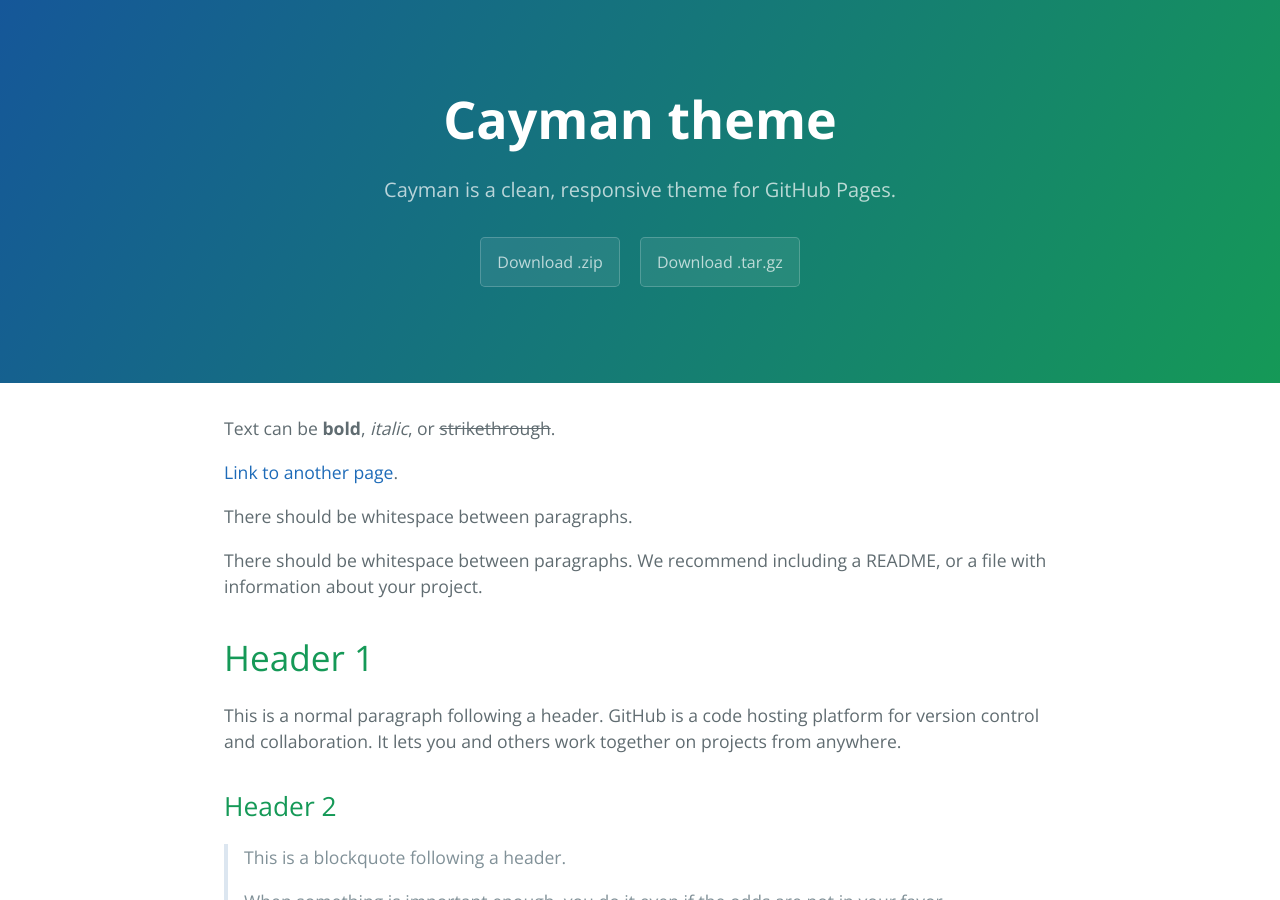
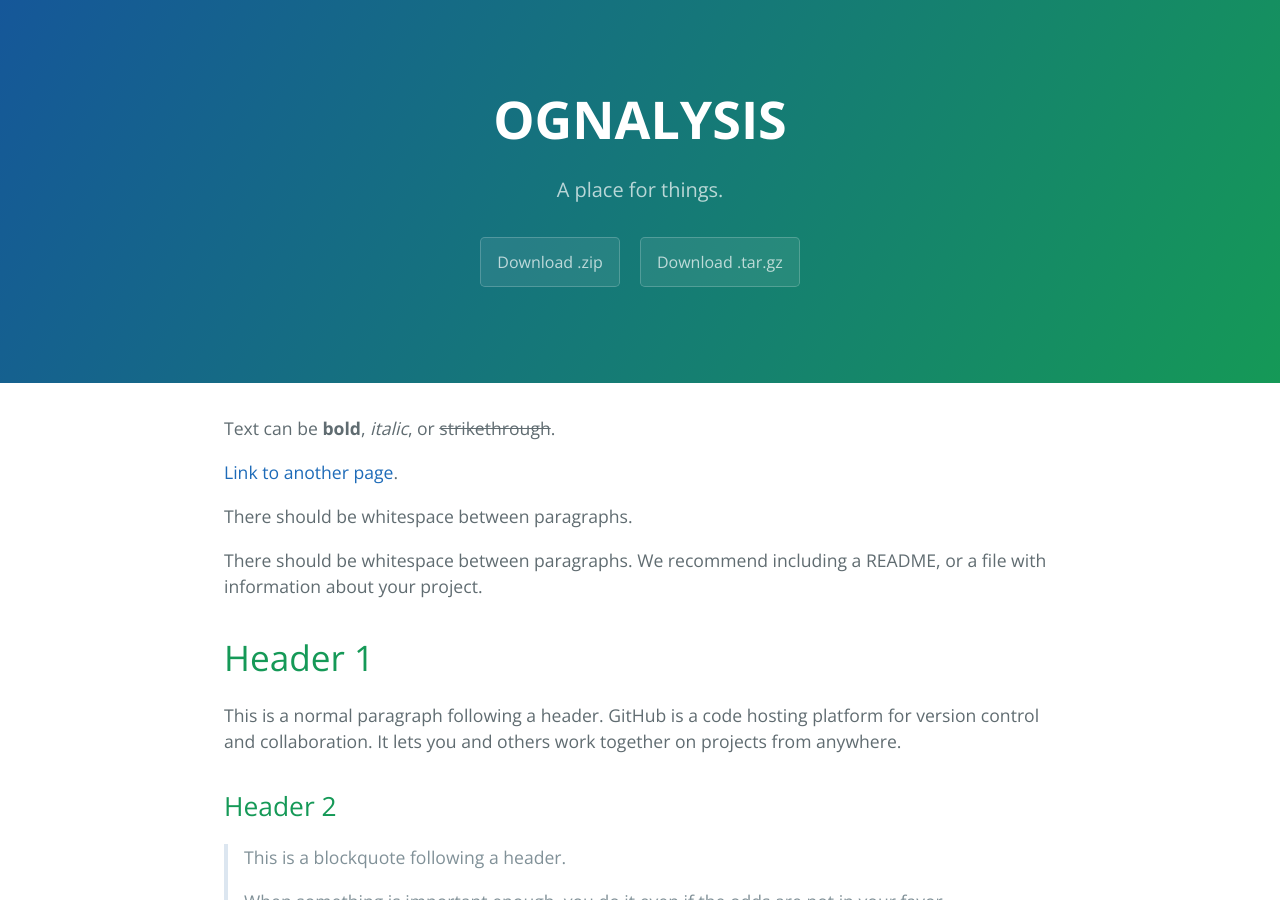
Before and after one commit to ognalysis/ognalysis.github.io, a Jekyll site: the page built from index.md, in a window 1280 px wide and 900 px high. Built offline with Jekyll 4.4.1, drawn with Linux system fonts in a browser that asks for light colours.

Commit message:
Update _config.yml

```diff
--- a/_config.yml
+++ b/_config.yml
@@ -1,5 +1,5 @@
-title: Cayman theme
-description: Cayman is a clean, responsive theme for GitHub Pages.
+title: OGNALYSIS
+description: A place for things.
 show_downloads: true
 google_analytics:
 theme: jekyll-theme-cayman
```
